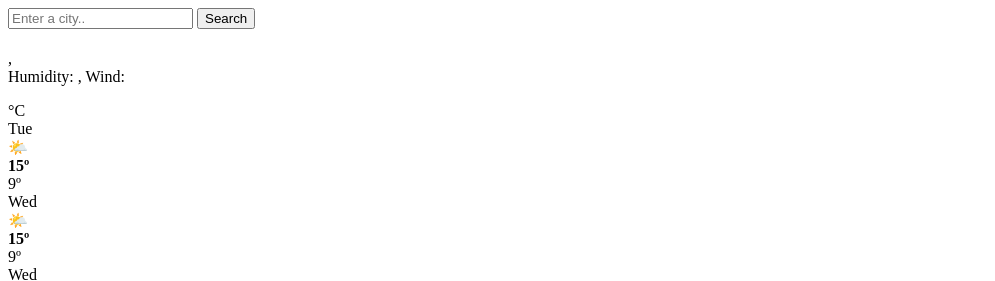
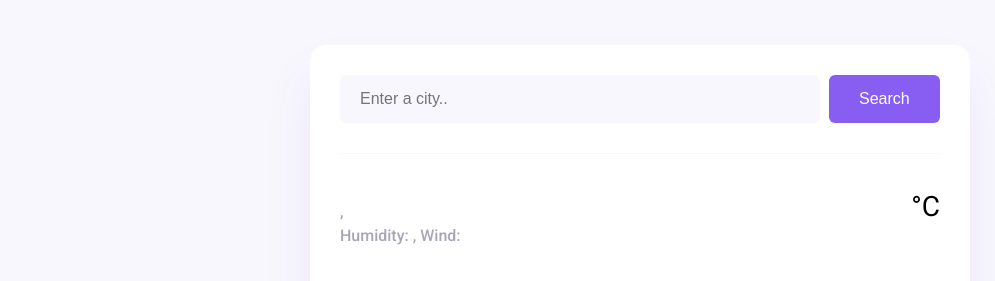
Before and after one commit to Emang-M/Vanilla-weather-forecast, a website built with Parcel: page index.html in a window 1280 px wide. Shown: the top 281 px of the page, without its empty margins (0-995 px from the left). Built offline with nearby package versions, Linux system fonts and the light colour scheme.

Commit message:
filled in css information
styled my weather app

```diff
--- a/src/style.css
+++ b/src/style.css
@@ -1,3 +1,125 @@
-h1 {
-  color: blue;
+body {
+  background-color: #f9f7fe;
+  font-family: "Roboto", sans-serif;
 }
+
+a {
+  color: #885df1;
+}
+
+.weather-app {
+  background: white;
+  max-width: 600px;
+  margin: 45px auto;
+  box-shadow: 0 30px 50px rgba(65, 50, 100, 0.08);
+  border-radius: 16px;
+  padding: 30px;
+}
+
+header {
+  border-bottom: 1px solid #f9f7fe;
+  padding: 0 0 30px 0;
+}
+
+.search-form-input {
+  background-color: #f9f7fe;
+  border: none;
+  border-radius: 6px;
+  width: 80%;
+  font-size: 16px;
+  padding: 15px 20px;
+}
+
+.search-form-button {
+  background: #885df1;
+  padding: 15px 30px;
+  border: none;
+  font-size: 16px;
+  margin-left: 5px;
+  border-radius: 6px;
+  color: white;
+}
+
+main {
+  padding: 30px 0;
+}
+
+.weather-app-data {
+  display: flex;
+  justify-content: space-between;
+}
+
+.weather-app-city {
+  margin: 0;
+  font-size: 38px;
+  line-height: 48px;
+}
+
+.weather-app-details {
+  font-size: 16px;
+  color: rgba(39, 33, 66, 0.4);
+  line-height: 24px;
+  font-weight: 500;
+}
+
+.weather-app-details strong {
+  color: #f65282;
+}
+
+.weather-app-temperature-container {
+  display: flex;
+}
+
+.weather-app-icon {
+  width: 88px;
+  height: 88px;
+}
+
+.weather-app-temperature {
+  font-size: 88px;
+  line-height: 88px;
+  font-weight: bold;
+}
+
+.weather-app-unit {
+  margin-top: 6px;
+  font-size: 28px;
+}
+
+.weather-forecast {
+  display: flex;
+  justify-content: space-around;
+  margin-top: 30px;
+}
+
+.weather-forecast-date {
+  text-align: center;
+  color: rgba(39, 33, 66, 0.4);
+  font-size: 16px;
+  line-height: 20px;
+  margin-bottom: 10px;
+}
+
+  .weather-forecast-icon {
+  font-size: 38px;
+  text-align: center;
+}
+.weather-forecast-temperatures {
+  text-align: center;
+  color: #f65282;
+  margin-top: 10px;
+  display: flex;
+  justify-content: center;
+}
+
+.weather-forecast-temperature {
+  padding: 0 10px;
+}
+
+footer {
+  border-top: 1px solid #f9f7fe;
+  padding: 30px 0 0 0;
+  text-align: center;
+  font-size: 14px;
+  color: rgba(0, 0, 0, 0.6);
+}
```
